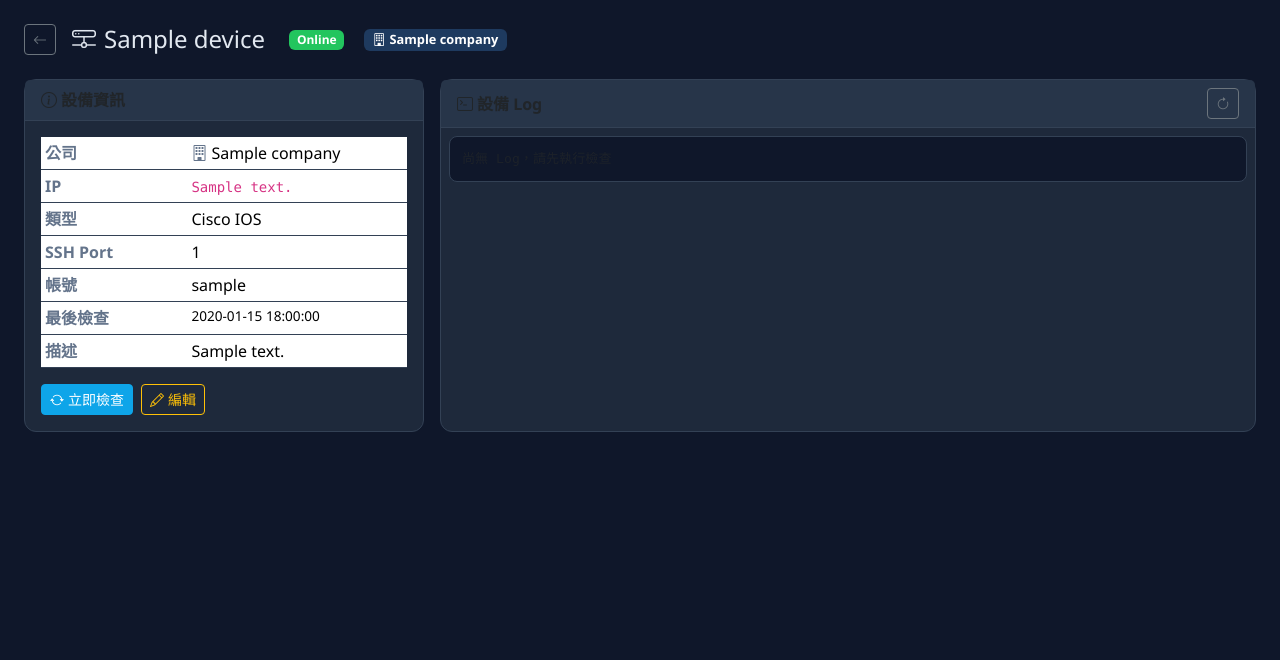
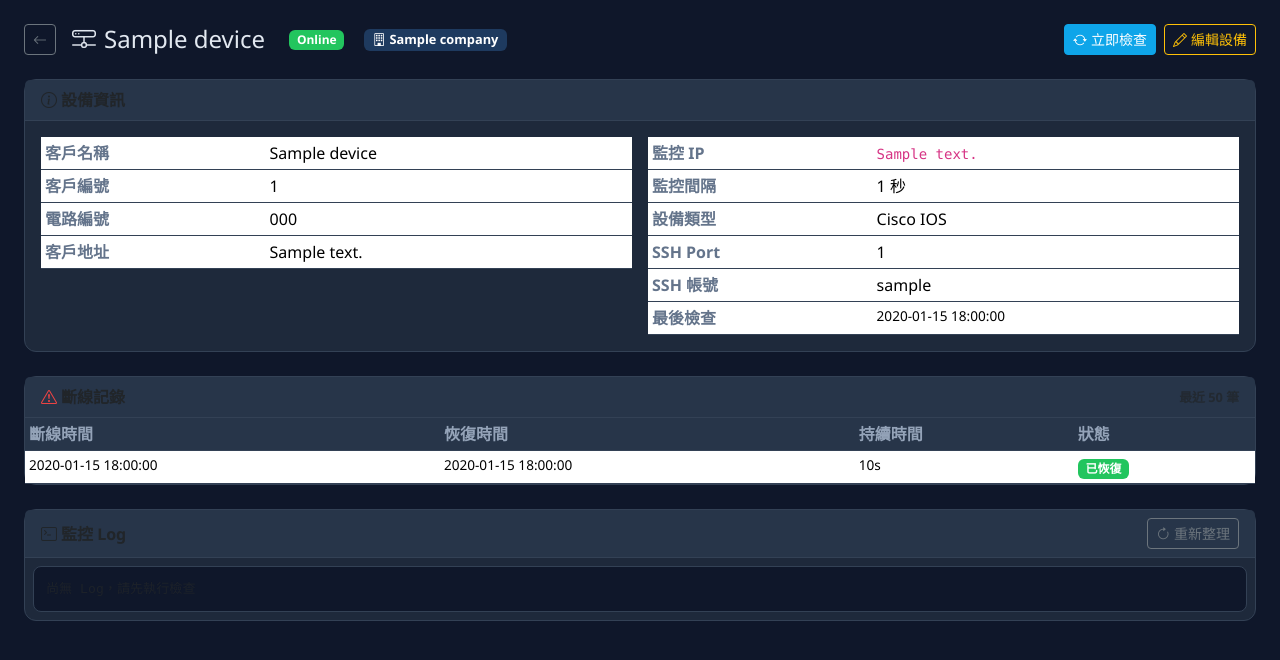
Before and after one commit to syuming/nodeguard, a Django app: page /device/1/ in a window 1280 px wide. Shown: the part 57-717 px from the top of the page. Run offline with Django 5.2, Linux system fonts and the light colour scheme; a user stored in the database is signed in; tables that the repository leaves empty hold one stand-in row (values such as "Sample post"); data that the repository does not hold is empty.

Commit message:
feat: 持續監控、設備詳細資料、斷線記錄與一鍵安裝腳本
- Device 模型新增：客戶名稱、客戶編號、電路編號、客戶地址、監控間隔
- 新增 DowntimeRecord 模型，自動追蹤斷線起迄時間與持續時長
- Migration 0003：上述新欄位與 DowntimeRecord 資料表
- forms.py：加入新欄位
- utils.py：check_device 自動開關斷線記錄
- views.py：_monitor_loop 改為依各設備 monitor_interval 輪詢；device_detail 傳入斷線記錄
- device_detail.html：重新設計，顯示客戶資訊、斷線記錄表格與監控 Log
- 新增 requirements.txt（Django / netmiko / gunicorn）
- 新增 install.sh：Ubuntu 一鍵安裝腳本，含 systemd 服務自動啟動

Co-Authored-By: Claude Sonnet 4.6 <noreply@anthropic.com>

```diff
--- a/monitor/models.py
+++ b/monitor/models.py
@@ -68,7 +68,12 @@ class Device(models.Model):
     ssh_username = models.CharField(max_length=100, blank=True, verbose_name="SSH 帳號")
     ssh_password = models.CharField(max_length=100, blank=True, verbose_name="SSH 密碼")
     ssh_port = models.IntegerField(default=22, verbose_name="SSH Port")
-    description = models.TextField(blank=True, verbose_name="描述")
+    customer_name    = models.CharField(max_length=100, blank=True, verbose_name="客戶名稱")
+    customer_id      = models.CharField(max_length=50, blank=True, verbose_name="客戶編號")
+    circuit_number   = models.CharField(max_length=100, blank=True, verbose_name="電路編號")
+    customer_address = models.TextField(blank=True, verbose_name="客戶地址")
+    monitor_interval = models.IntegerField(default=60, verbose_name="監控間隔（秒）")
+    description      = models.TextField(blank=True, verbose_name="描述")
     status = models.CharField(
         max_length=20, choices=STATUS_CHOICES, default="unknown", verbose_name="狀態"
     )
@@ -104,3 +109,30 @@ class DeviceLog(models.Model):
 
     def __str__(self):
         return f"[{self.level}] {self.device.name} - {self.created_at}"
+
+
+class DowntimeRecord(models.Model):
+    device       = models.ForeignKey(Device, on_delete=models.CASCADE, related_name="downtimes")
+    started_at   = models.DateTimeField(verbose_name="斷線時間")
+    recovered_at = models.DateTimeField(null=True, blank=True, verbose_name="恢復時間")
+    duration_seconds = models.IntegerField(null=True, blank=True, verbose_name="持續秒數")
+
+    class Meta:
+        verbose_name = "斷線記錄"
+        verbose_name_plural = "斷線記錄列表"
+        ordering = ["-started_at"]
+
+    def __str__(self):
+        return f"{self.device.name} 斷線 {self.started_at}"
+
+    @property
+    def duration_display(self):
+        if self.duration_seconds is None:
+            return "尚未恢復"
+        h, r = divmod(self.duration_seconds, 3600)
+        m, s = divmod(r, 60)
+        if h:
+            return f"{h}h {m}m {s}s"
+        if m:
+            return f"{m}m {s}s"
+        return f"{s}s"
--- a/monitor/templates/monitor/device_detail.html
+++ b/monitor/templates/monitor/device_detail.html
@@ -7,46 +7,93 @@
   <h4 class="mb-0"><i class="bi bi-hdd-network me-2"></i>{{ device.name }}</h4>
   <span class="badge badge-{{ device.status }} text-white ms-2">{{ device.get_status_display }}</span>
   <span class="badge ms-1" style="background:#1e3a5f;font-size:.8rem"><i class="bi bi-building me-1"></i>{{ device.company.name }}</span>
-</div>
-
-<div class="row g-3 mb-4">
-  <!-- 設備資訊 -->
-  <div class="col-md-4">
-    <div class="card h-100">
-      <div class="card-header"><i class="bi bi-info-circle me-1"></i>設備資訊</div>
-      <div class="card-body">
-        <table class="table table-sm">
-          <tr><th style="width:40%;color:#64748b">公司</th><td><i class="bi bi-building me-1" style="color:#64748b"></i>{{ device.company.name }}</td></tr>
-          <tr><th style="color:#64748b">IP</th><td><code>{{ device.ip_address }}</code></td></tr>
-          <tr><th style="color:#64748b">類型</th><td>{{ device.get_device_type_display }}</td></tr>
-          <tr><th style="color:#64748b">SSH Port</th><td>{{ device.ssh_port }}</td></tr>
-          <tr><th style="color:#64748b">帳號</th><td>{{ device.ssh_username|default:"-" }}</td></tr>
-          <tr><th style="color:#64748b">最後檢查</th><td style="font-size:.85rem">
-            {% if device.last_checked %}{{ device.last_checked|date:"Y-m-d H:i:s" }}{% else %}-{% endif %}
-          </td></tr>
-          {% if device.description %}
-          <tr><th style="color:#64748b">描述</th><td>{{ device.description }}</td></tr>
-          {% endif %}
-        </table>
-        <div class="d-flex gap-2 mt-2">
+  <div class="ms-auto d-flex gap-2">
     <button class="btn btn-sm btn-primary" onclick="checkDevice({{ device.id }})">
       <i class="bi bi-arrow-repeat me-1"></i>立即檢查
     </button>
     <a href="/device/{{ device.id }}/edit/" class="btn btn-sm btn-outline-warning">
-            <i class="bi bi-pencil me-1"></i>編輯
+      <i class="bi bi-pencil me-1"></i>編輯設備
     </a>
+  </div>
+</div>
+
+<!-- 設備資訊 -->
+<div class="card mb-4">
+  <div class="card-header"><i class="bi bi-info-circle me-1"></i>設備資訊</div>
+  <div class="card-body">
+    <div class="row g-3">
+      <div class="col-md-6">
+        <table class="table table-sm mb-0">
+          <tr><th style="width:38%;color:#64748b">客戶名稱</th><td>{{ device.customer_name|default:"-" }}</td></tr>
+          <tr><th style="color:#64748b">客戶編號</th><td>{{ device.customer_id|default:"-" }}</td></tr>
+          <tr><th style="color:#64748b">電路編號</th><td>{{ device.circuit_number|default:"-" }}</td></tr>
+          <tr><th style="color:#64748b">客戶地址</th><td style="white-space:pre-line">{{ device.customer_address|default:"-" }}</td></tr>
+        </table>
+      </div>
+      <div class="col-md-6">
+        <table class="table table-sm mb-0">
+          <tr><th style="width:38%;color:#64748b">監控 IP</th><td><code>{{ device.ip_address }}</code></td></tr>
+          <tr><th style="color:#64748b">監控間隔</th><td>{{ device.monitor_interval }} 秒</td></tr>
+          <tr><th style="color:#64748b">設備類型</th><td>{{ device.get_device_type_display }}</td></tr>
+          <tr><th style="color:#64748b">SSH Port</th><td>{{ device.ssh_port }}</td></tr>
+          <tr><th style="color:#64748b">SSH 帳號</th><td>{{ device.ssh_username|default:"-" }}</td></tr>
+          <tr><th style="color:#64748b">最後檢查</th><td style="font-size:.85rem">
+            {% if device.last_checked %}{{ device.last_checked|date:"Y-m-d H:i:s" }}{% else %}-{% endif %}
+          </td></tr>
+        </table>
       </div>
     </div>
   </div>
 </div>
 
-  <!-- 即時 Log -->
-  <div class="col-md-8">
-    <div class="card h-100">
+<!-- 斷線記錄 -->
+<div class="card mb-4">
   <div class="card-header d-flex justify-content-between align-items-center">
-        <span><i class="bi bi-terminal me-1"></i>設備 Log</span>
+    <span><i class="bi bi-exclamation-triangle me-1" style="color:#ef4444"></i>斷線記錄</span>
+    <span class="text-muted" style="font-size:.8rem">最近 50 筆</span>
+  </div>
+  <div class="card-body p-0">
+    <div class="table-responsive">
+      <table class="table table-sm table-hover mb-0">
+        <thead>
+          <tr>
+            <th>斷線時間</th>
+            <th>恢復時間</th>
+            <th>持續時間</th>
+            <th>狀態</th>
+          </tr>
+        </thead>
+        <tbody>
+          {% for dt in downtimes %}
+          <tr>
+            <td style="font-size:.85rem">{{ dt.started_at|date:"Y-m-d H:i:s" }}</td>
+            <td style="font-size:.85rem">
+              {% if dt.recovered_at %}{{ dt.recovered_at|date:"Y-m-d H:i:s" }}{% else %}<span class="text-danger">尚未恢復</span>{% endif %}
+            </td>
+            <td style="font-size:.85rem">{{ dt.duration_display }}</td>
+            <td>
+              {% if dt.recovered_at %}
+                <span class="badge" style="background:#22c55e">已恢復</span>
+              {% else %}
+                <span class="badge" style="background:#ef4444">斷線中</span>
+              {% endif %}
+            </td>
+          </tr>
+          {% empty %}
+          <tr><td colspan="4" class="text-center text-muted py-3">尚無斷線記錄</td></tr>
+          {% endfor %}
+        </tbody>
+      </table>
+    </div>
+  </div>
+</div>
+
+<!-- 監控 Log -->
+<div class="card">
+  <div class="card-header d-flex justify-content-between align-items-center">
+    <span><i class="bi bi-terminal me-1"></i>監控 Log</span>
     <button class="btn btn-sm btn-outline-secondary" onclick="refreshLogs()">
-          <i class="bi bi-arrow-clockwise"></i>
+      <i class="bi bi-arrow-clockwise"></i> 重新整理
     </button>
   </div>
   <div class="card-body p-2">
@@ -66,8 +113,6 @@
     </div>
   </div>
 </div>
-  </div>
-</div>
 {% endblock %}
 
 {% block scripts %}
@@ -76,12 +121,10 @@ function getCookie(name) {
   const v = document.cookie.match('(^|;) ?' + name + '=([^;]*)(;|$)');
   return v ? v[2] : null;
 }
-
 function checkDevice(id) {
-  fetch(`/api/device/${id}/check/`, { method: "POST", headers: { "X-CSRFToken": getCookie("csrftoken") } })
+  fetch(`/api/device/${id}/check/`, { method:"POST", headers:{"X-CSRFToken":getCookie("csrftoken")} })
     .then(() => setTimeout(refreshLogs, 5000));
 }
-
 function refreshLogs() {
   fetch("/api/device/{{ device.id }}/logs/")
     .then(r => r.json())
@@ -98,8 +141,6 @@ function refreshLogs() {
       box.scrollTop = box.scrollHeight;
     });
 }
-
-// Auto-refresh logs every 15 seconds
 setInterval(refreshLogs, 15000);
 </script>
 {% endblock %}
--- a/monitor/views.py
+++ b/monitor/views.py
@@ -1,4 +1,5 @@
 import threading
+import time
 from django.shortcuts import render, get_object_or_404, redirect
 from django.contrib.auth.decorators import login_required
 from django.contrib.auth import authenticate, login, logout
@@ -6,9 +7,31 @@ from django.http import JsonResponse, Http404
 from django.views.decorators.http import require_POST
 from django.contrib import messages
 
-from .models import Device, DeviceLog, Company, UserProfile
+from .models import Device, DeviceLog, Company, UserProfile, DowntimeRecord
 from .forms import DeviceForm
 from .utils import check_device
+
+# ── 持續監控全域狀態 ──────────────────────────────────────────────────────────
+_monitor_thread = None
+_monitor_stop = threading.Event()
+MONITOR_INTERVAL = 60  # 每隔幾秒檢查一次（預設 60 秒）
+
+
+def _monitor_loop():
+    from django.utils import timezone as tz
+    while not _monitor_stop.is_set():
+        now = tz.now()
+        devices = list(Device.objects.all())
+        for d in devices:
+            if _monitor_stop.is_set():
+                break
+            interval = d.monitor_interval or MONITOR_INTERVAL
+            if d.last_checked is None or (now - d.last_checked).total_seconds() >= interval:
+                try:
+                    check_device(d)
+                except Exception:
+                    pass
+        _monitor_stop.wait(10)  # 每 10 秒輪詢一次，依各設備間隔決定是否檢查
 
 
 # ── Helpers ──────────────────────────────────────────────────────────────────
@@ -101,9 +124,10 @@ def device_detail(request, pk):
     if not can_access_device(request.user, device):
         raise Http404
     logs = device.logs.all()[:100]
+    downtimes = device.downtimes.all()[:50]
     profile = get_profile(request.user)
     return render(request, "monitor/device_detail.html", {
-        "device": device, "logs": logs, "profile": profile
+        "device": device, "logs": logs, "downtimes": downtimes, "profile": profile
     })
 
 
@@ -195,3 +219,24 @@ def api_device_logs(request, pk):
     for log in logs:
         log["created_at"] = log["created_at"].strftime("%Y-%m-%d %H:%M:%S")
     return JsonResponse({"logs": logs})
+
+
+@login_required
+@require_POST
+def api_monitor_toggle(request):
+    global _monitor_thread, _monitor_stop
+    if _monitor_thread and _monitor_thread.is_alive():
+        _monitor_stop.set()
+        _monitor_thread = None
+        return JsonResponse({"monitoring": False, "interval": MONITOR_INTERVAL})
+    else:
+        _monitor_stop.clear()
+        _monitor_thread = threading.Thread(target=_monitor_loop, daemon=True)
+        _monitor_thread.start()
+        return JsonResponse({"monitoring": True, "interval": MONITOR_INTERVAL})
+
+
+@login_required
+def api_monitor_status(request):
+    running = _monitor_thread is not None and _monitor_thread.is_alive()
+    return JsonResponse({"monitoring": running, "interval": MONITOR_INTERVAL})
--- /dev/null
+++ b/requirements.txt
@@ -0,0 +1,3 @@
+Django>=5.2
+netmiko>=4.3
+gunicorn>=21.2
```
Also changed, not shown: monitor/forms.py (+6 -2 lines), monitor/utils.py (+50 -40 lines), monitor/migrations/0003_device_extra_fields_downtimerecord.py (added), 1 other file. Lines whose indentation alone changed are shown as unchanged.
